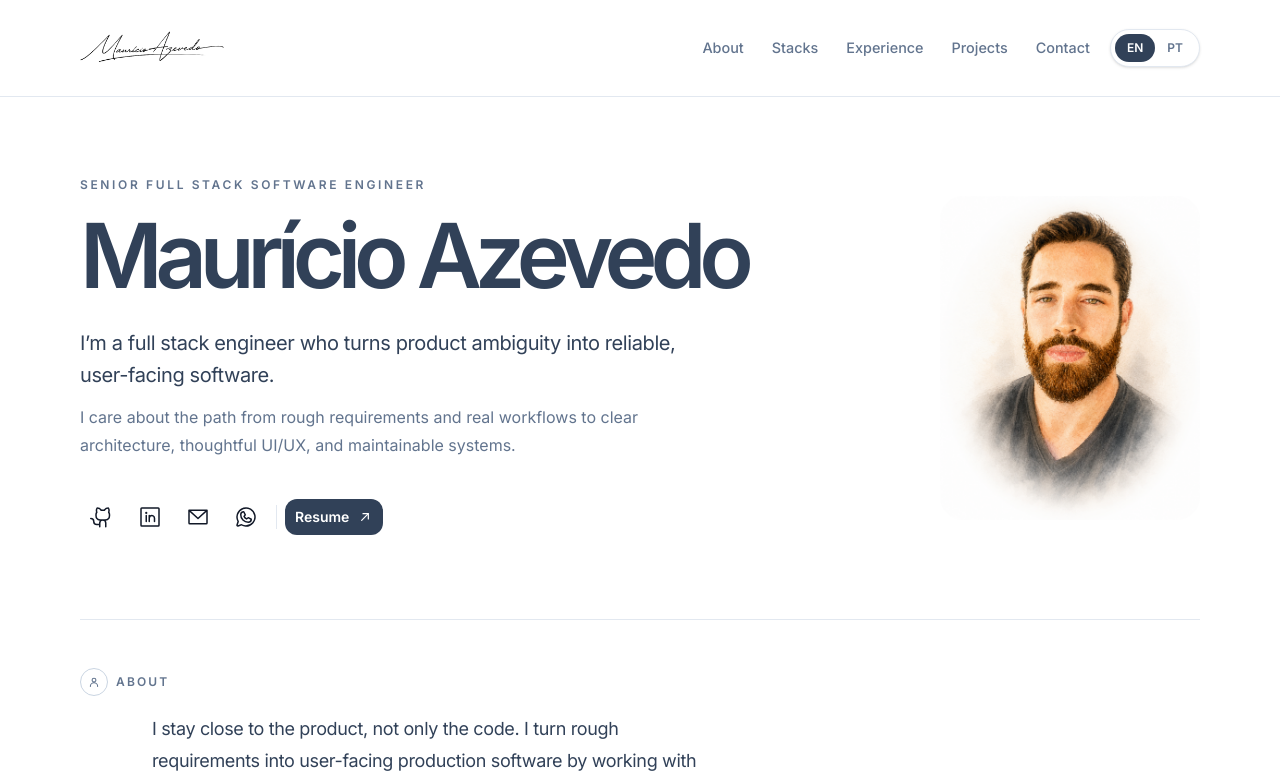
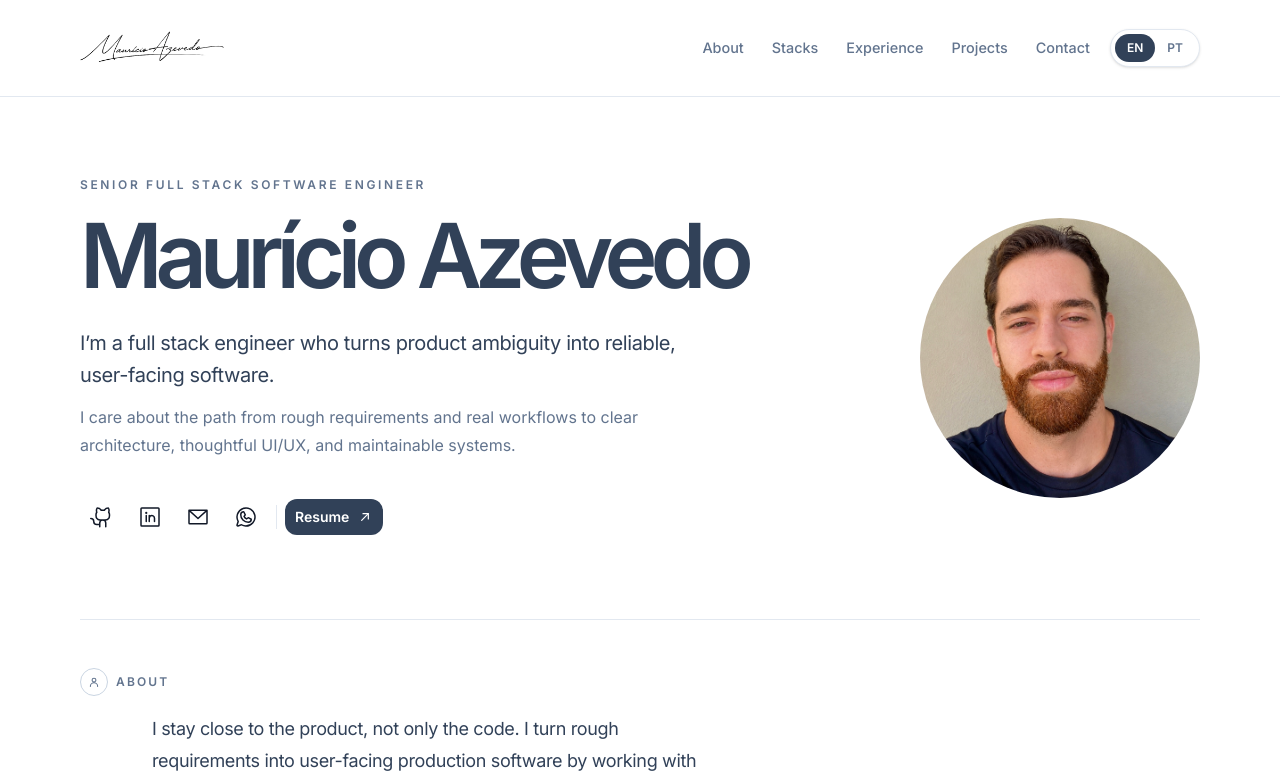
Before and after one commit to mauricio-azevedo/portfolio, a React (Vite) app: page / in a window 1280 px wide. Shown: the top 779 px of the page. Built offline with nearby package versions, Linux system fonts and the light colour scheme.

Commit message:
Update profile image, adjust Hero component layout, and replace profile image asset
Signed-off-by: Maurício Azevedo <mauricio.mendonca.azevedo@gmail.com>

```diff
--- a/src/components/Hero.tsx
+++ b/src/components/Hero.tsx
@@ -31,11 +31,13 @@ export function Hero({ contactLinks, labels, language, profile }: HeroProps) {
             {profile.name}
           </h1>
 
-          <img
-            className="hidden h-full w-auto flex-none rounded-2xl object-cover max-[720px]:block"
-            src={profileImageUrl}
-            alt={profile.profileImage.alt}
-          />
+          <div>
+            <img
+              className="hidden w-full h-auto rounded-full object-cover max-[720px]:block"
+              src={profileImageUrl}
+              alt={profile.profileImage.alt}
+            />
+          </div>
         </div>
 
         <p className="mt-7 max-w-[620px] text-xl leading-8 tracking-[-0.02em] text-slate-700 max-[720px]:text-lg">
@@ -48,13 +50,17 @@ export function Hero({ contactLinks, labels, language, profile }: HeroProps) {
 
           <span className="h-6 w-px bg-slate-200" aria-hidden="true" />
 
-          <ResumeDownloadLink label={labels.resume} ariaLabel={labels.resumeAria} language={language} />
+          <ResumeDownloadLink
+            label={labels.resume}
+            ariaLabel={labels.resumeAria}
+            language={language}
+          />
         </div>
       </div>
 
       <div className="flex justify-end max-[980px]:order-first max-[980px]:justify-start max-[720px]:hidden">
         <img
-          className="h-auto w-[260px] rounded-3xl"
+          className="h-auto w-[280px] rounded-full"
           src={profileImageUrl}
           alt={profile.profileImage.alt}
         />
--- a/src/data/portfolio.ts
+++ b/src/data/portfolio.ts
@@ -45,7 +45,7 @@ const techStack = [
 ];
 
 const profileImage = {
-  src: '/profile-photo.png',
+  src: '/profile-photo.jpg',
   alt: 'Maurício Azevedo',
 };
 
```
Also changed, not shown: assets/profile-photo.jpg (added).
